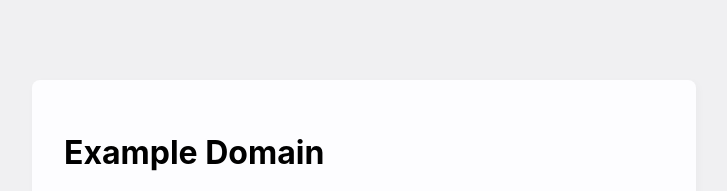
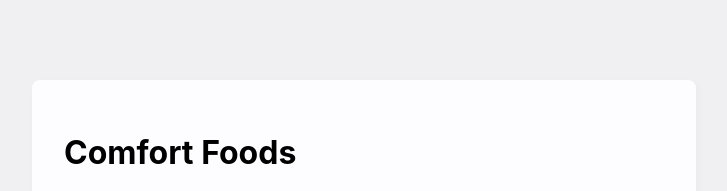
Before and after one commit to ansleymarie0508/Web-page, a plain HTML site: page comfortfood.html in a window 1280 px wide. Shown: the top 191 px of the page, without its empty margins (276-1003 px from the left). Drawn offline with Linux system fonts and the light colour scheme.

Commit message:
Update comfortfood.html

```diff
--- a/comfortfood.html
+++ b/comfortfood.html
@@ -38,7 +38,7 @@
 
 <body>
 <div>
-    <h1>Example Domain</h1>
+    <h1>Comfort Foods</h1>
     <p>This domain is for learning what different comfort foods that you can enjoy all the time free of judgement.</p>
     <p><a href="https://www.iana.org/domains/example">More information...</a></p>
 </div>
```
